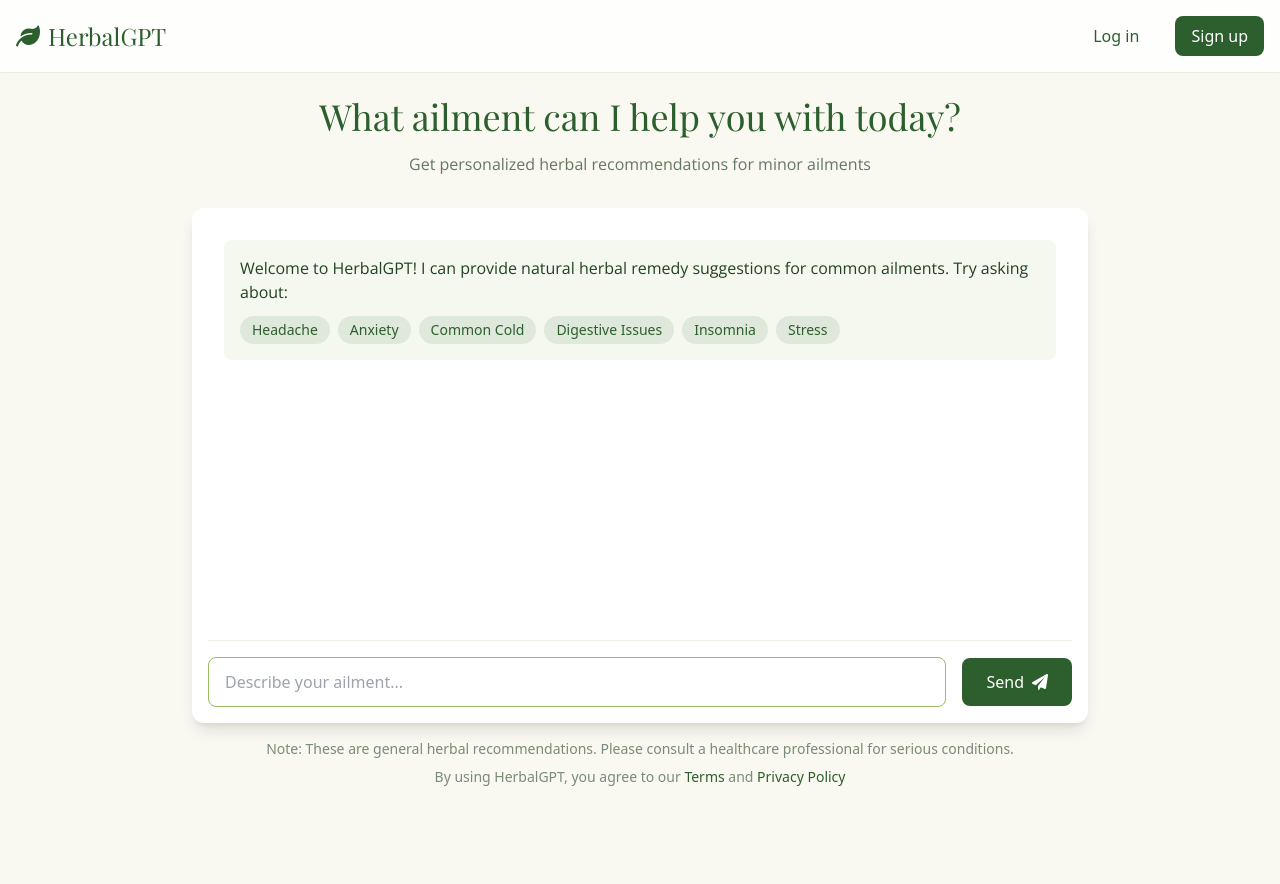
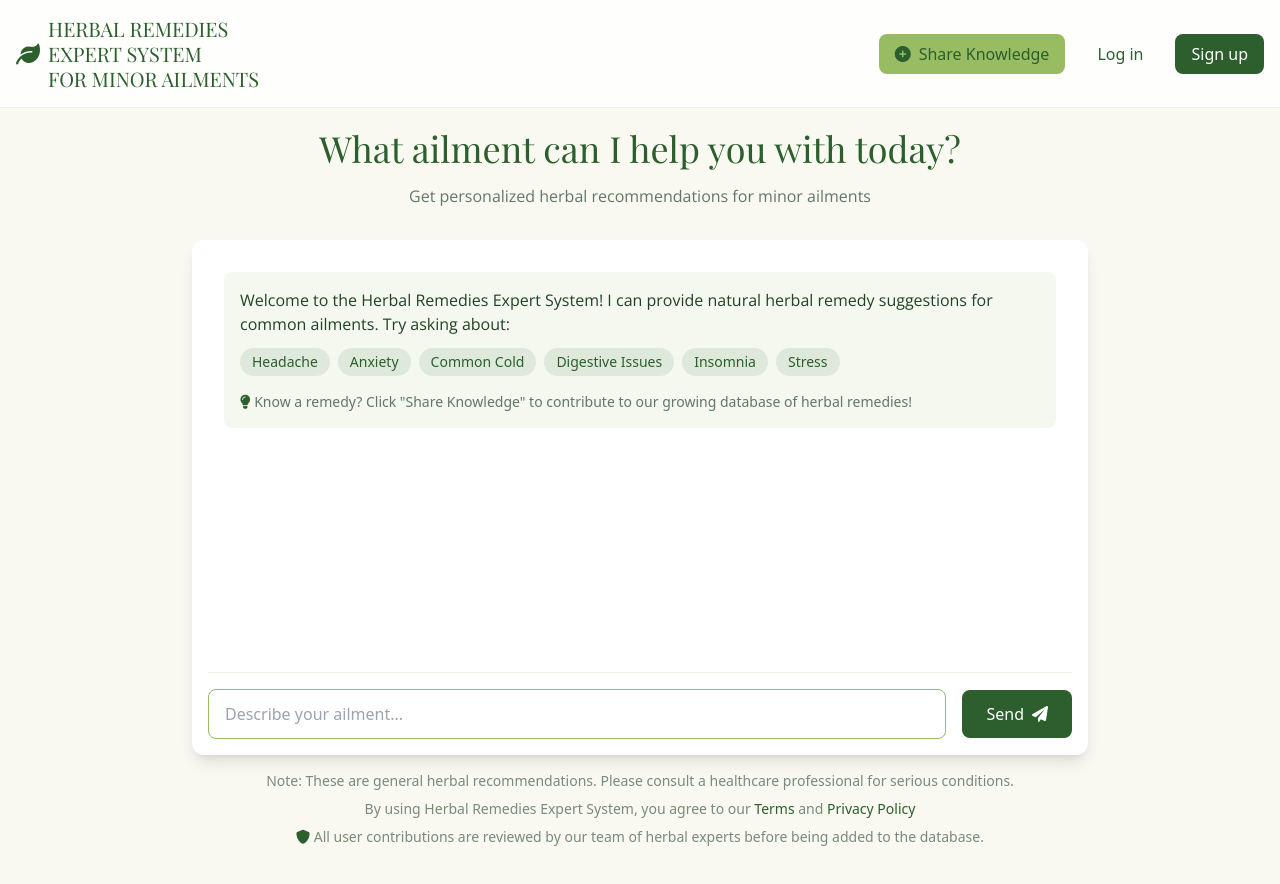
Before and after one commit to ch0m3/blackboxai-1744790312744, a plain HTML site: page index.html in a window 1280 px wide. Drawn offline with nearby package versions, Linux system fonts and the light colour scheme; a script that the page names is missing.

Commit message:
Add index.html 1745784985517

```diff
--- a/index.html
+++ b/index.html
@@ -3,7 +3,7 @@
 <head>
     <meta charset="UTF-8">
     <meta name="viewport" content="width=device-width, initial-scale=1.0">
-    <title>HerbalGPT - Natural Remedy Assistant</title>
+    <title>Herbal Remedies Expert System - Natural Remedy Assistant</title>
 
     <!-- Google Fonts -->
     <link href="https://fonts.googleapis.com/css2?family=Playfair+Display:wght@400;700&family=Open+Sans:wght@300;400;600&display=swap" rel="stylesheet">
@@ -40,9 +40,13 @@
         <nav class="container mx-auto px-4 py-4 flex justify-between items-center">
             <div class="flex items-center space-x-2">
                 <i class="fas fa-leaf text-forest text-2xl"></i>
-                <h1 class="text-2xl font-playfair text-forest">HerbalGPT</h1>
+                <h1 class="text-xl font-playfair text-forest leading-tight">HERBAL REMEDIES<br>EXPERT SYSTEM<br>FOR MINOR AILMENTS</h1>
             </div>
-            <div class="space-x-4">
+            <div class="flex items-center space-x-4">
+                <button id="contribute-btn" class="px-4 py-2 bg-sage text-forest rounded-lg hover:bg-sage/80 transition-colors flex items-center gap-2">
+                    <i class="fas fa-plus-circle"></i>
+                    <span>Share Knowledge</span>
+                </button>
                 <button class="px-4 py-2 text-forest hover:text-sage transition-colors">Log in</button>
                 <button class="px-4 py-2 bg-forest text-white rounded-lg hover:bg-sage transition-colors">Sign up</button>
             </div>
@@ -50,7 +54,7 @@
     </header>
 
     <!-- Main Content -->
-    <main class="container mx-auto px-4 pt-24 pb-32">
+    <main class="container mx-auto px-4 pt-32 pb-32">
         <div class="max-w-4xl mx-auto">
             <!-- Welcome Section -->
             <div class="text-center mb-8">
@@ -64,7 +68,7 @@
                     <!-- Initial Message -->
                     <div class="bg-sage/10 p-4 rounded-lg">
                         <p class="text-deepForest font-opensans">
-                            Welcome to HerbalGPT! I can provide natural herbal remedy suggestions for common ailments.
+                            Welcome to the Herbal Remedies Expert System! I can provide natural herbal remedy suggestions for common ailments.
                             Try asking about:
                         </p>
                         <div class="mt-3 flex flex-wrap gap-2">
@@ -75,6 +79,10 @@
                             <button class="ailment-btn px-3 py-1 bg-forest/10 hover:bg-forest/20 rounded-full text-sm text-forest transition-colors">Insomnia</button>
                             <button class="ailment-btn px-3 py-1 bg-forest/10 hover:bg-forest/20 rounded-full text-sm text-forest transition-colors">Stress</button>
                         </div>
+                        <p class="mt-4 text-sm text-deepForest/70">
+                            <i class="fas fa-lightbulb text-forest"></i>
+                            Know a remedy? Click "Share Knowledge" to contribute to our growing database of herbal remedies!
+                        </p>
                     </div>
                 </div>
 
@@ -99,12 +107,15 @@
             <!-- Disclaimer -->
             <div class="text-center text-sm text-deepForest/60">
                 <p class="mb-2">Note: These are general herbal recommendations. Please consult a healthcare professional for serious conditions.</p>
-                <p>By using HerbalGPT, you agree to our <a href="#" class="text-forest hover:text-sage">Terms</a> and
+                <p>By using Herbal Remedies Expert System, you agree to our <a href="#" class="text-forest hover:text-sage">Terms</a> and
                    <a href="#" class="text-forest hover:text-sage">Privacy Policy</a></p>
+                <p class="mt-2">
+                    <i class="fas fa-shield-alt text-forest"></i>
+                    All user contributions are reviewed by our team of herbal experts before being added to the database.
+                </p>
             </div>
         </div>
     </main>
 
     <script src="js/script.js"></script>
 </body>
-</html>
```
